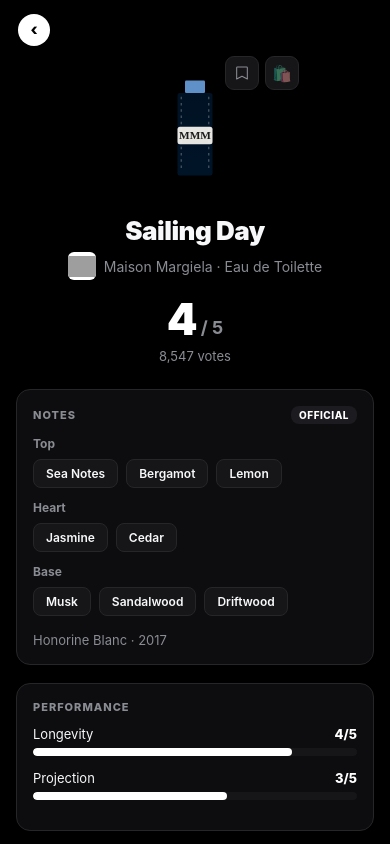
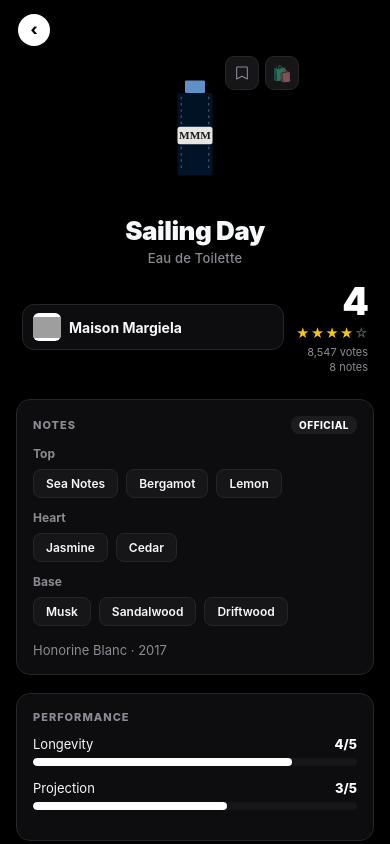
Before and after one commit to yanakan19/ScentDay, a React Native app: screen / in a window 390 px wide. Both pictures are taken after a click on the element 98 px from the left and 169 px from the top of the page. Built offline with nearby package versions, Linux system fonts and the light colour scheme; grey boxes are pictures that could not be loaded.

Commit message:
Redesign fragrance detail hero: name/conc/brand-pill + star scale rating block

```diff
--- a/src/screens/FragranceDetailScreen.tsx
+++ b/src/screens/FragranceDetailScreen.tsx
@@ -112,22 +112,40 @@
 
       {/* Hero */}
       <View style={styles.hero}>
+        {/* Bottle + save/wishlist */}
         <View style={styles.heroBottle}>
           <BottleSVG fragrance={f} size={100} />
           <View style={styles.heroActions}>
             <SaveWishlistButtons fragId={f.id} />
           </View>
         </View>
+
+        {/* Name + concentration */}
         <Text style={styles.heroName}>{f.name}</Text>
-        <View style={styles.heroBrandRow}>
-          <LogoImage uris={brandLogoUris(f.brand)} name={f.brand} size={28} radius={6} />
-          <Text style={styles.heroBrand}>{`${f.brand} · ${f.concentration}`}</Text>
+        <Text style={styles.heroConc}>{f.concentration}</Text>
+
+        {/* Brand (tappable) ← left   |   Rating block → right */}
+        <View style={styles.heroMeta}>
+          {/* Brand */}
+          <TouchableOpacity
+            style={styles.heroBrandRow}
+            onPress={() => nav.navigate('BrandDetail', { brand: f.brand })}
+            activeOpacity={0.7}
+          >
+            <LogoImage uris={brandLogoUris(f.brand)} name={f.brand} size={28} radius={6} />
+            <Text style={styles.heroBrand}>{f.brand}</Text>
+          </TouchableOpacity>
+
+          {/* Rating block */}
+          <View style={styles.heroRatingBlock}>
+            <Text style={styles.ratingBig}>{f.rating}</Text>
+            <StarScale rating={f.rating} />
+            <Text style={styles.votes}>{`${f.votes.toLocaleString()} votes`}</Text>
+            <Text style={styles.noteCount}>
+              {`${f.notes.top.length + f.notes.mid.length + f.notes.base.length} notes`}
+            </Text>
+          </View>
         </View>
-        <View style={styles.ratingRow}>
-          <Text style={styles.ratingBig}>{f.rating}</Text>
-          <Text style={styles.ratingMax}>/ 5</Text>
-        </View>
-        <Text style={styles.votes}>{`${f.votes.toLocaleString()} votes`}</Text>
       </View>
 
       {/* Notes */}
@@ -267,6 +285,31 @@
   );
 }
 
+/** Five-star gold scale — filled, half-filled, empty stars from a 0–5 rating. */
+function StarScale({ rating }: { rating: number }) {
+  const stars = Array.from({ length: 5 }, (_, i) => {
+    const filled = rating - i;
+    if (filled >= 0.85) return 'full';
+    if (filled >= 0.35) return 'half';
+    return 'empty';
+  });
+  return (
+    <View style={starStyles.row}>
+      {stars.map((s, i) => (
+        <Text key={i} style={[starStyles.star, s === 'empty' && starStyles.empty]}>
+          {s === 'full' ? '★' : s === 'half' ? '⯨' : '☆'}
+        </Text>
+      ))}
+    </View>
+  );
+}
+
+const starStyles = StyleSheet.create({
+  row: { flexDirection: 'row', gap: 1, marginVertical: 3 },
+  star: { color: '#F5C518', fontSize: 13 },
+  empty: { color: '#555' },
+});
+
 function NoteGroup({ label, notes }: { label: string; notes: string[] }) {
   const nav = useNavigation<Nav>();
   if (!notes.length) return null;
@@ -357,26 +400,35 @@
   hero: { alignItems: 'center', paddingHorizontal: spacing.xl, paddingTop: spacing.sm, paddingBottom: spacing.lg },
   heroBottle: { position: 'relative', alignItems: 'center', justifyContent: 'center' },
   heroActions: { position: 'absolute', top: -2, right: -54 },
-  heartBtn: {
-    position: 'absolute',
-    top: -6,
-    right: -36,
-    width: 40,
-    height: 40,
-    borderRadius: 20,
+  heroName: { color: colors.text, fontSize: 26, fontWeight: '900', letterSpacing: -0.5, marginTop: spacing.md, textAlign: 'center' },
+  heroConc: { color: colors.textDim, fontSize: 13, fontWeight: '500', marginTop: 4, textAlign: 'center', letterSpacing: 0.2 },
+  /* Row: brand pill on left, rating block on right */
+  heroMeta: {
+    flexDirection: 'row',
     alignItems: 'center',
-    justifyContent: 'center',
+    justifyContent: 'space-between',
+    width: '100%',
+    marginTop: 14,
+    paddingHorizontal: 4,
+  },
+  heroBrandRow: {
+    flexDirection: 'row',
+    alignItems: 'center',
+    gap: 8,
     backgroundColor: colors.surface,
     borderWidth: 1,
     borderColor: colors.line,
+    borderRadius: 12,
+    paddingHorizontal: 10,
+    paddingVertical: 8,
+    flex: 1,
+    marginRight: 12,
   },
-  heroName: { color: colors.text, fontSize: 26, fontWeight: '900', letterSpacing: -0.5, marginTop: spacing.md, textAlign: 'center' },
-  heroBrandRow: { flexDirection: 'row', alignItems: 'center', gap: 8, marginTop: 6 },
-  heroBrand: { color: colors.textDim, fontSize: 14, textAlign: 'center' },
-  ratingRow: { flexDirection: 'row', alignItems: 'flex-end', marginTop: spacing.md },
-  ratingBig: { color: colors.accent, fontSize: 44, fontWeight: '900', letterSpacing: -1 },
-  ratingMax: { color: colors.textDim, fontSize: 18, fontWeight: '700', marginBottom: 8, marginLeft: 4 },
-  votes: { color: colors.textDim, fontSize: 13, marginTop: 2 },
+  heroBrand: { color: colors.text, fontSize: 14, fontWeight: '700', flexShrink: 1 },
+  heroRatingBlock: { alignItems: 'flex-end' },
+  ratingBig: { color: colors.accent, fontSize: 38, fontWeight: '900', letterSpacing: -1, lineHeight: 42 },
+  votes: { color: colors.textDim, fontSize: 11, marginTop: 1 },
+  noteCount: { color: colors.textDim, fontSize: 11, marginTop: 1 },
   officialBadge: { backgroundColor: colors.accentSoft, borderRadius: radius.sm, paddingHorizontal: 8, paddingVertical: 3 },
   officialBadgeText: { color: colors.accent, fontSize: 10, fontWeight: '800', letterSpacing: 0.5 },
   noteGroup: { marginBottom: 12 },
```
